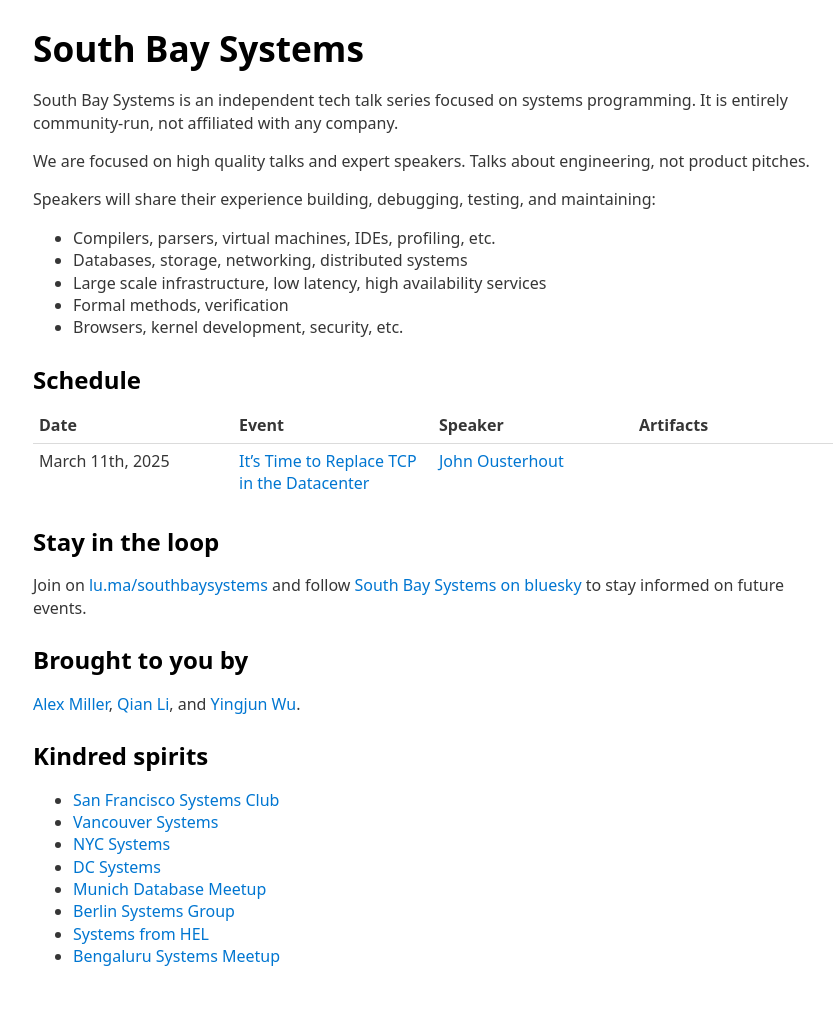
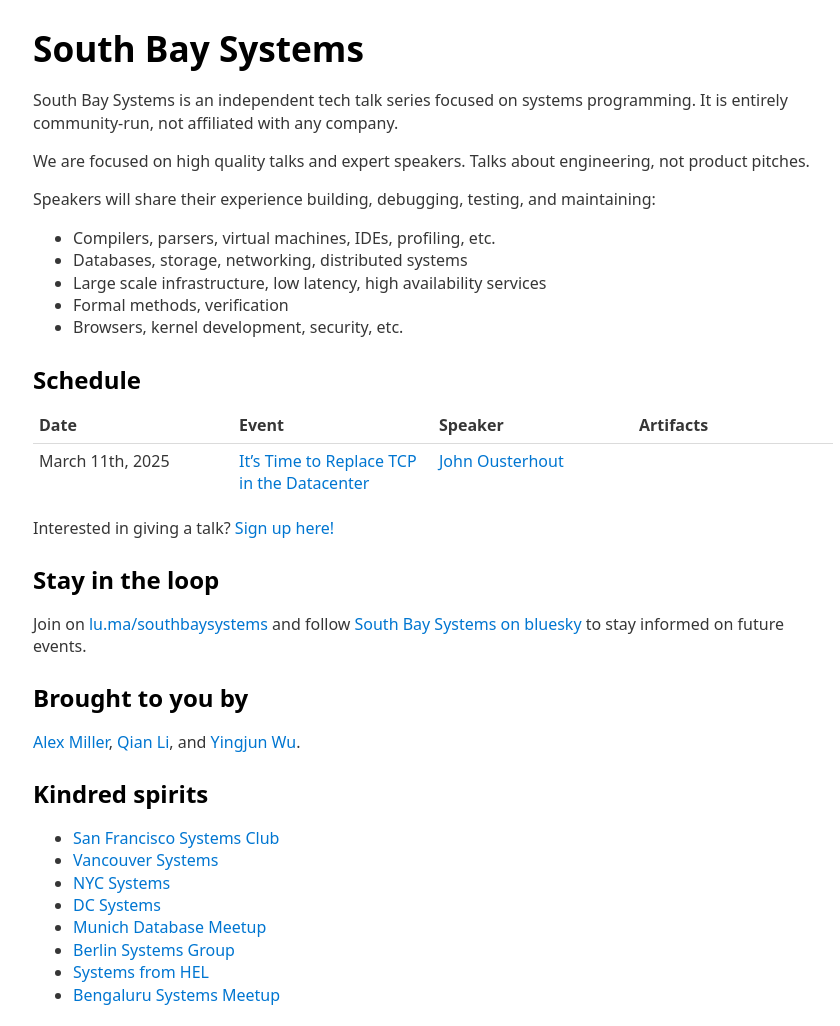
Before and after one commit to thisismiller/southbaysystems.xyz, a Jekyll site: the page built from index.markdown, in a window 1280 px wide. Shown: the whole page, without its empty margins (207-1047 px from the left). Built offline with Jekyll 4.4.1, drawn with Linux system fonts in a browser that asks for light colours; before the commit the page ends 988 px from its top, so only the background shows below that.

Commit message:
add talk sign-up form link

```diff
--- a/index.markdown
+++ b/index.markdown
@@ -23,6 +23,8 @@
 | --- | --- | --- | --- |
 | March 11th, 2025 | [It's Time to Replace TCP in the Datacenter](https://lu.ma/vcwd7npw) | [John Ousterhout](https://web.stanford.edu/~ouster/cgi-bin/home.php) | |
 
+Interested in giving a talk?  [Sign up here!](https://docs.google.com/forms/d/e/1FAIpQLScUuQPopRKbf2iRKGMtHQmU9s6UHbpbHcfbNvfekp-PvH0UOg/viewform)
+
 ## Stay in the loop
 
 Join on [lu.ma/southbaysystems](https://lu.ma/southbaysystems) and
```
